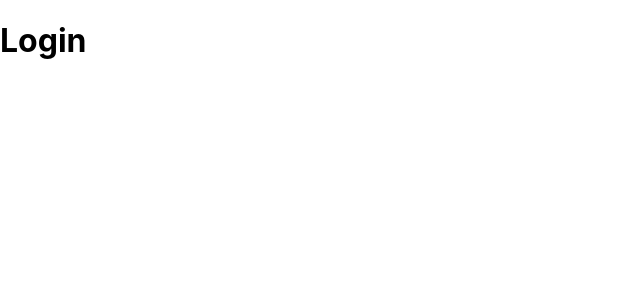
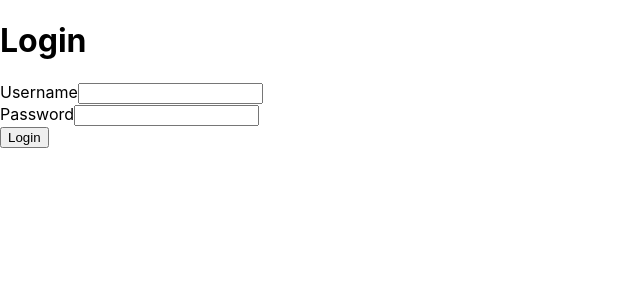
Before and after one commit to meloegel/SupLoad-FE, a React (Create React App) app: page / in a window 1280 px wide. Shown: the top 300 px of the page, without its empty margins (0-640 px from the left). Built offline with nearby package versions, Linux system fonts and the light colour scheme.

Commit message:
building out login

```diff
--- a/src/account/Login.tsx
+++ b/src/account/Login.tsx
@@ -1,7 +1,71 @@
+import { useState } from "react";
+import { useForm } from "react-hook-form";
+import loginSchema from "../validation/LoginSchema";
+import { yupResolver } from "@hookform/resolvers/yup";
+
+const initialFormValues = {
+  username: "",
+  password: "",
+};
+
 export default function Login(): JSX.Element {
+  const [formValues, setFormValues] = useState(initialFormValues);
+  const {
+    register,
+    handleSubmit,
+    formState: { errors },
+  } = useForm({
+    mode: "all",
+    resolver: yupResolver(loginSchema),
+  });
+
+  const onInputChange = (evt: any) => {
+    const name = evt.target.name;
+    const value = evt.target.value;
+    setFormValues({
+      ...formValues,
+      [name]: value,
+    });
+  };
+
   return (
-    <div>
+    <form onSubmit={() => {}}>
       <h1>Login</h1>
-    </div>
+      <div>
+        <div>
+          <label>Username</label>
+          <input
+            {...register("username")}
+            value={formValues.username}
+            onChange={onInputChange}
+            name="username"
+            type="text"
+          />
+          {errors.username && (
+            <p className="text-red-600 text-xs m-2">
+              {errors.username?.message}
+            </p>
+          )}
+        </div>
+        <div>
+          <label>Password</label>
+          <input
+            {...register("password")}
+            value={formValues.password}
+            onChange={onInputChange}
+            name="password"
+            type="text"
+          />
+          {errors.password && (
+            <p className="text-red-600 text-xs m-2">
+              {errors.password?.message}
+            </p>
+          )}
+        </div>
+      </div>
+      <div>
+        <button>Login</button>
+      </div>
+    </form>
   );
 }
--- /dev/null
+++ b/src/validation/LoginSchema.tsx
@@ -0,0 +1,16 @@
+import * as yup from "yup";
+
+const loginSchema = yup.object().shape({
+  username: yup
+    .string()
+    .trim()
+    .min(3, "Please enter a valid username")
+    .required("Please enter a valid username"),
+  password: yup
+    .string()
+    .trim()
+    .min(3, "Please enter your password")
+    .required("Please enter your password"),
+});
+
+export default loginSchema;
```
Also changed, not shown: package.json (+5 -3 lines), 1 other file (tests, documents, lock files or other folders).
